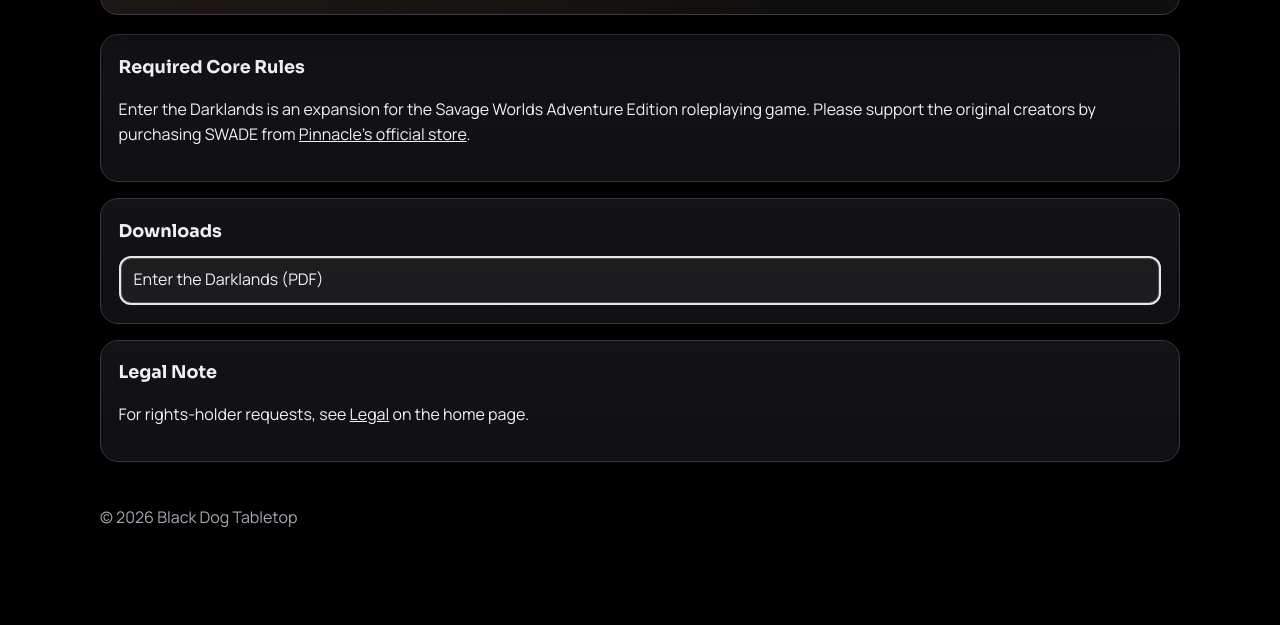
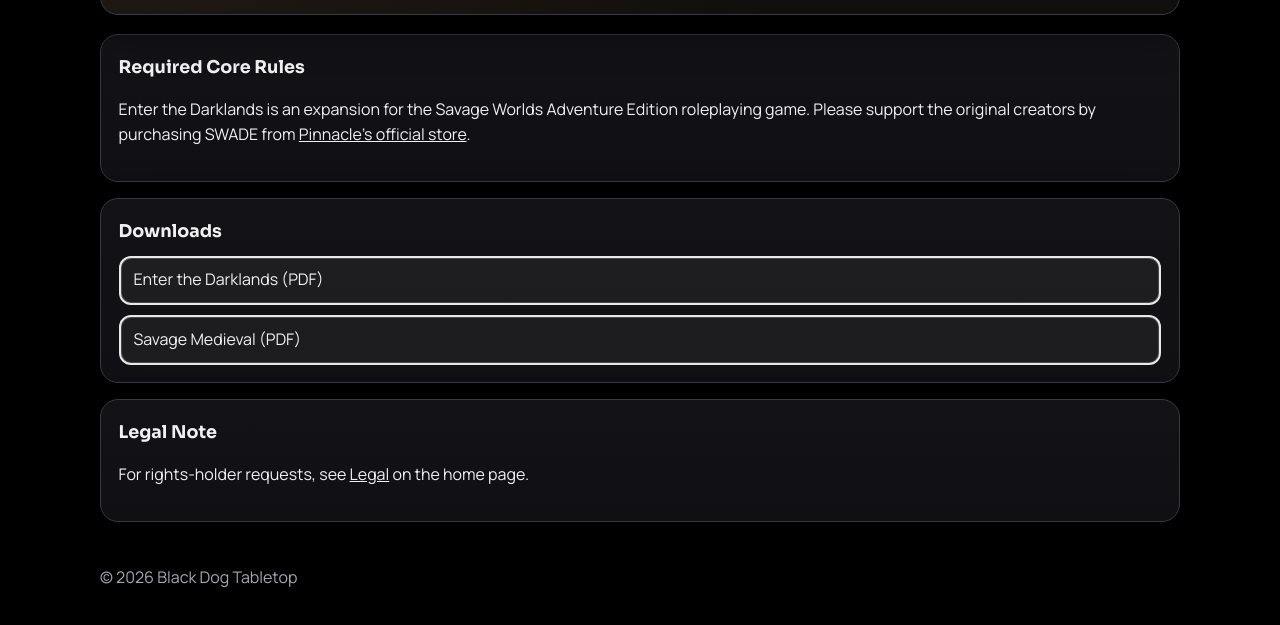
Before and after one commit to SealTheDeal1290/blackdog, a plain HTML site: page darklands.html in a window 1280 px wide. Shown: the part 769-1394 px from the top of the page. Before the commit the page ends 1344 px from the top, so only its background shows below. Drawn offline with Linux system fonts and the light colour scheme.

Commit message:
Add files via upload

```diff
--- a/darklands.html
+++ b/darklands.html
@@ -32,6 +32,7 @@
       <h2>Downloads</h2>
       <div class="download-list">
         <a href="downloads/Enter%20the%20Darklands.pdf">Enter the Darklands (PDF)</a>
+        <a href="downloads/Savage%20Medieval.pdf">Savage Medieval (PDF)</a>
       </div>
     </section>
 
```
Also changed, not shown: 1 other file.
